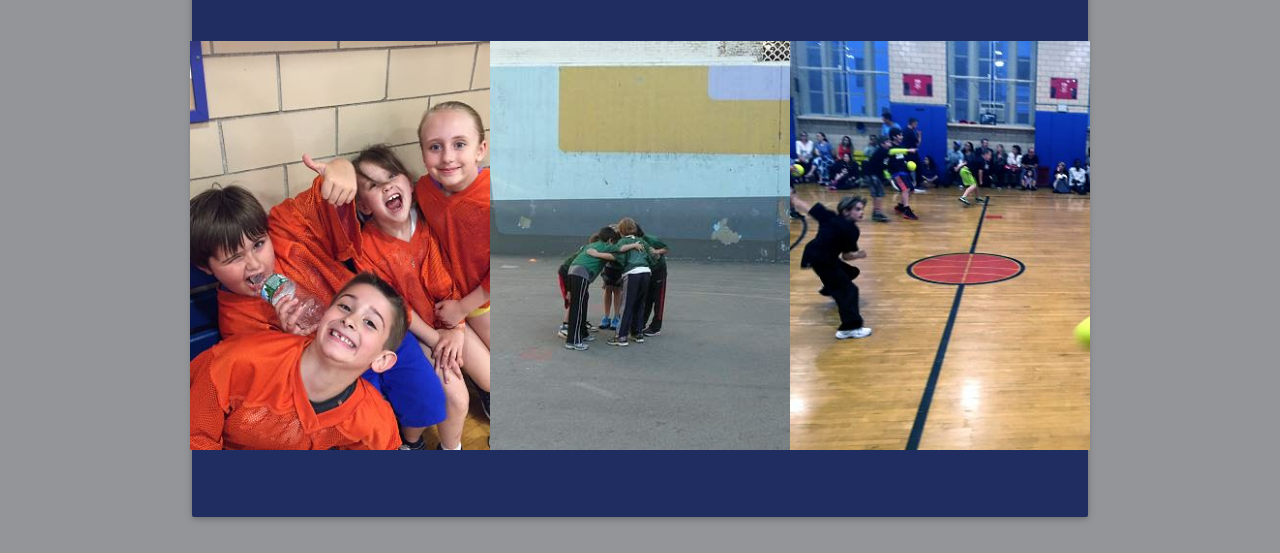
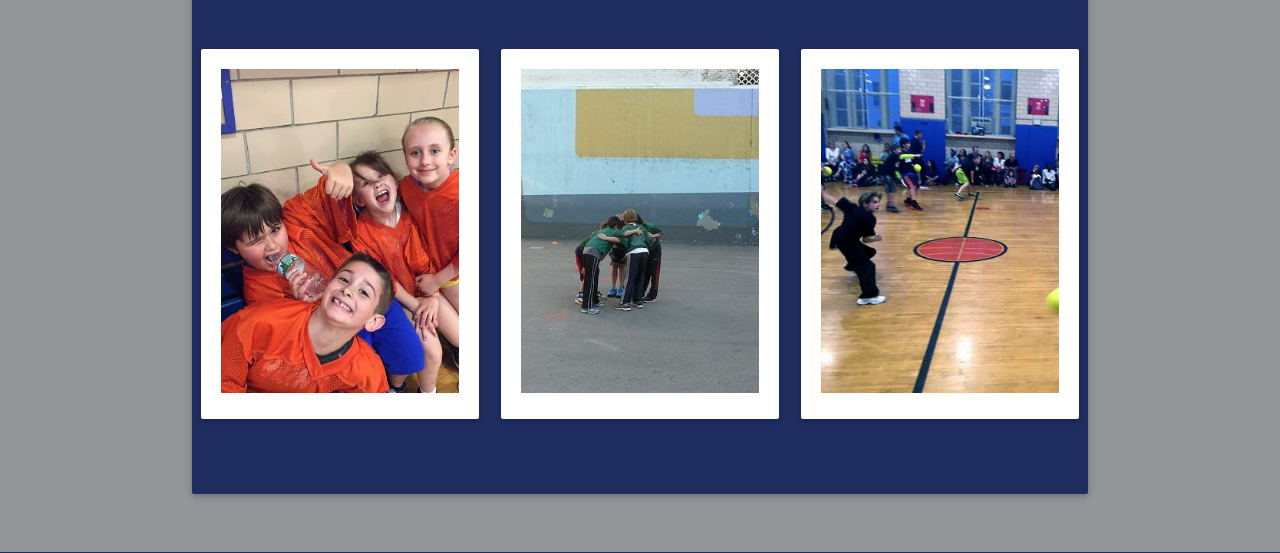
Before and after one commit to jbmyre/home, a Python web app: template templates/home/home.html in a window 1280 px wide. Shown: the part 1612-2165 px from the top of the page. Run offline with Jinja, Linux system fonts and the light colour scheme; the template is opened without the code that fills it, so the values that code supplies are empty; some libraries are stand-ins or nearby versions.

```diff
--- a/templates/home/home.html
+++ b/templates/home/home.html
@@ -147,16 +147,22 @@
 
             <div class="row center">
 
-                 <div class="col s12 m4 l4 no-padding center">
+                 <div class="col s12 m4 l4 center">
+                     <div class="card-panel">
                         <img id="img1" class="center  responsive-img" src="/static/home/img/page1-m0.jpg">
+                     </div>
                  </div>
 
-                 <div width="310px" class="col s12 m4 l4 no-padding center">
+                 <div width="310px" class="col s12 m4 l4 center">
+                     <div class="card-panel">
                      <img id="img2" class="center  responsive-img"  src="/static/home/img/page1-m1.jpg">
+                         </div>
                  </div>
 
-                 <div width="310px" class="col s12 m4 l4 no-padding center">
+                 <div width="310px" class="col s12 m4 l4 center">
+                     <div class="card-panel">
                     <img id="img3" class=" center responsive-img"  src="/static/home/img/page1-m2.jpg">
+                         </div>
                  </div>
 
             </div>
```
